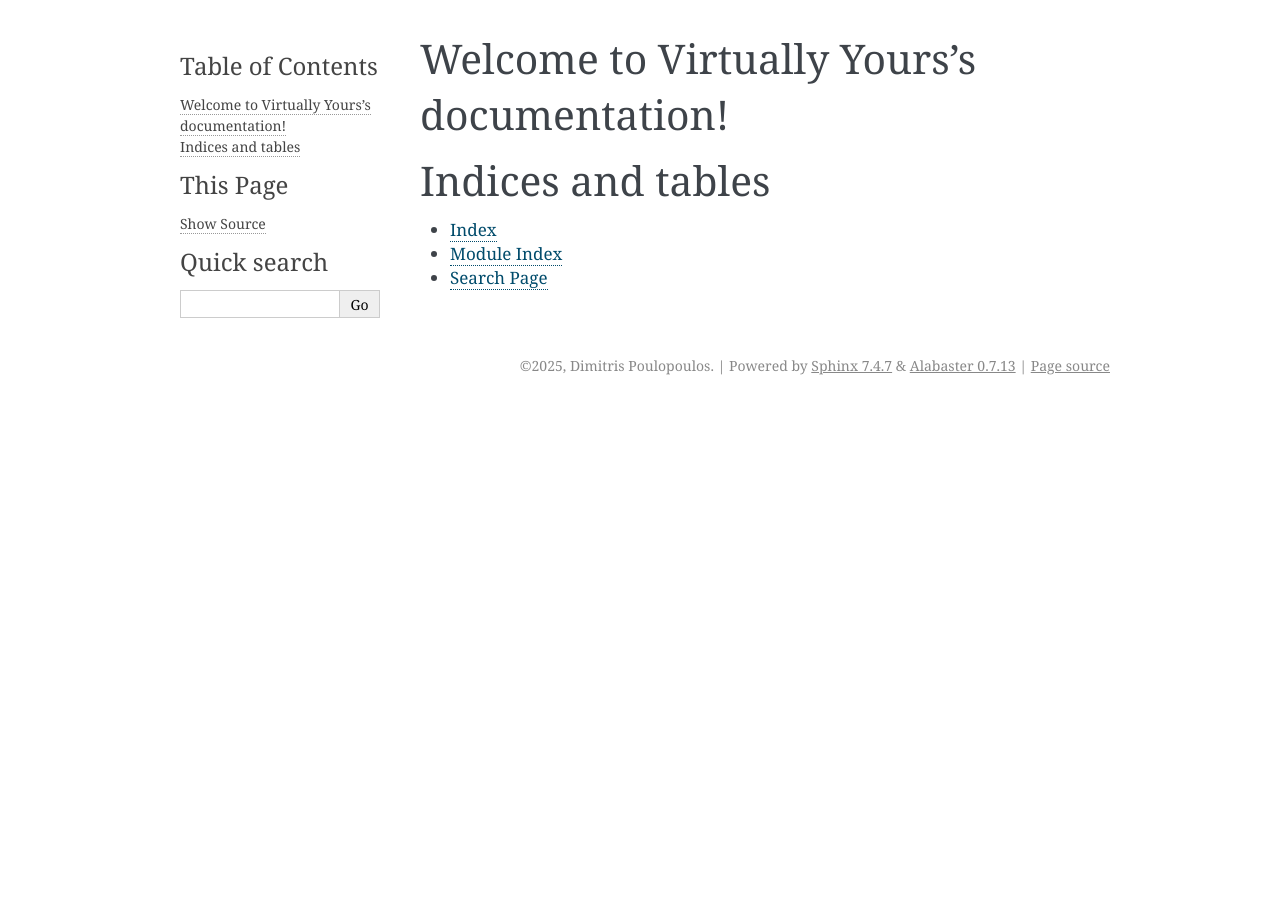
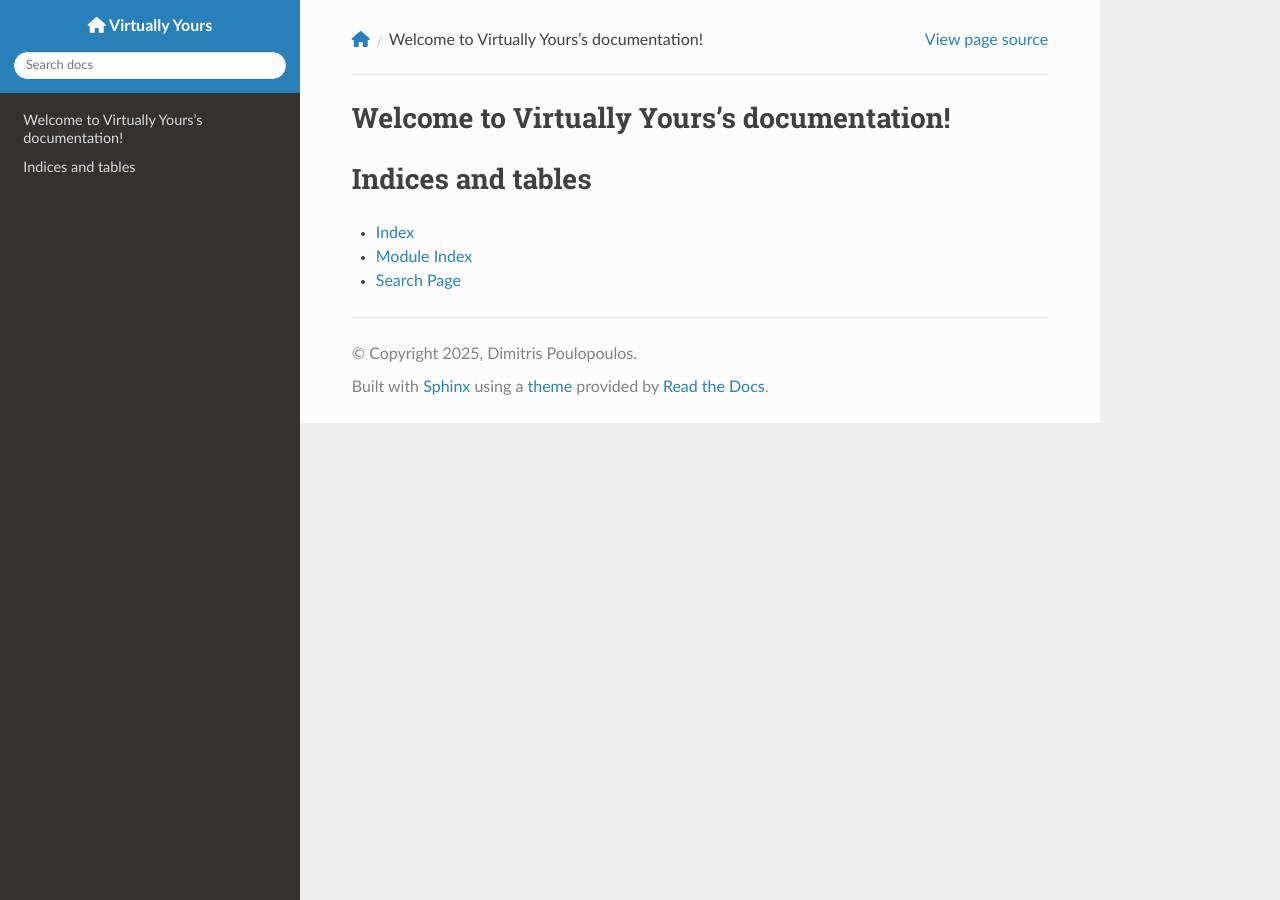
Before and after one commit to dpoulopoulos/virtually-yours, a Sphinx documentation site: the page built from docs/source/index.rst, in a window 1280 px wide. Built offline with Sphinx 7.4.7 and the Read the Docs theme 3.1.0, drawn with Linux system fonts in a browser that asks for light colours; nearby versions of some CDN libraries.

Commit message:
docs: Configure docs
Configure the theme, extensions used, and extra javascript files for the
docs.

Signed-off-by: Dimitris Poulopoulos <dimitris.a.poulopoulos@gmail.com>

```diff
--- a/docs/source/conf.py
+++ b/docs/source/conf.py
@@ -14,15 +14,23 @@
 # -- General configuration ---------------------------------------------------
 # https://www.sphinx-doc.org/en/master/usage/configuration.html#general-configuration
 
-extensions = []
+extensions = [
+    "sphinx.ext.githubpages",
+    "myst_parser",
+    "sphinx_copybutton"
+]
 
 templates_path = ['_templates']
-exclude_patterns = []
-
-
+source_suffix = [".rst", ".md"]
+exclude_patterns = ['_build', 'Thumbs.db', '.DS_Store']
+copybutton_exclude = ".linenos, .gp, .go"
 
 # -- Options for HTML output -------------------------------------------------
 # https://www.sphinx-doc.org/en/master/usage/configuration.html#options-for-html-output
 
-html_theme = 'alabaster'
-html_static_path = ['_static']
+html_theme = "sphinx_rtd_theme"
+# html_static_path = ['_static']
+
+html_js_files = [
+    'https://kit.fontawesome.com/a5cfa99c7d.js',
+]
```
